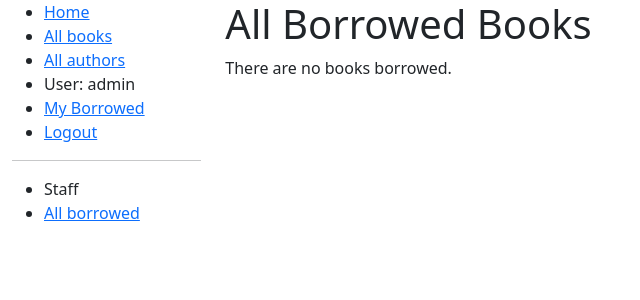
After one commit to WorthyFire/LocalLibrary, a Django app: page /catalog/borrowed/ in a window 1280 px wide. The commit adds this page. Shown: the top 300 px of the page, without its empty margins (0-640 px from the left). Run offline with Django 4.2, Linux system fonts and the light colour scheme; a user stored in the database is signed in; data comes from the database, SQL or seed files in the repository; both versions use the stored data as it was after the commit.

Commit message:
Выполненное "Испытай себя" часть 8. Добавление у администратора просмотра взятых книг определенным пользователем. Проверка на функциональность пройдена

```diff
--- a/locallibrary/catalog/models.py
+++ b/locallibrary/catalog/models.py
@@ -69,6 +69,8 @@ class BookInstance(models.Model):
 
     class Meta:
         ordering = ["due_back"]
+
+    permissions = (("can_mark_returned", "Set book as returned"),)
     def __str__(self):
         return f'{self.book.title}, {self.get_status_display()}, Due:{self.due_back}, ID: {self.id}'
 
--- a/locallibrary/catalog/templates/base_generic.html
+++ b/locallibrary/catalog/templates/base_generic.html
@@ -36,6 +36,7 @@
    <ul class="sidebar-nav">
    <li>Staff</li>
    {% if perms.catalog.can_mark_returned %}
+   <li><a href="{% url 'all-borrowed' %}">All borrowed</a></li>
    {% endif %}
    </ul>
     {% endif %}
--- /dev/null
+++ b/locallibrary/catalog/templates/catalog/bookinstance_list_borrowed_all.html
@@ -0,0 +1,19 @@
+{% extends "base_generic.html" %}
+
+{% block content %}
+    <h1>All Borrowed Books</h1>
+
+    {% if bookinstance_list %}
+    <ul>
+
+      {% for bookinst in bookinstance_list %}
+      <li class="{% if bookinst.is_overdue %}text-danger{% endif %}">
+        <a href="{% url 'book-detail' bookinst.book.pk %}">{{bookinst.book.title}}</a> ({{ bookinst.due_back }}) {% if user.is_staff %}- {{ bookinst.borrower }}{% endif %} {% if perms.catalog.can_mark_returned %}- <a href="{% url 'renew-book-librarian' bookinst.id %}">Renew</a>  {% endif %}
+      </li>
+      {% endfor %}
+    </ul>
+
+    {% else %}
+      <p>There are no books borrowed.</p>
+    {% endif %}
+{% endblock %}
--- a/locallibrary/catalog/urls.py
+++ b/locallibrary/catalog/urls.py
@@ -15,4 +15,5 @@ urlpatterns = [
 
 urlpatterns += [
     path('mybooks/', views.LoanedBooksByUserListView.as_view(), name='my-borrowed'),
+   path(r'borrowed/', views.LoanedBooksAllListView.as_view(), name='all-borrowed'),  # Added for challenge
 ]
--- a/locallibrary/catalog/views.py
+++ b/locallibrary/catalog/views.py
@@ -1,4 +1,4 @@
-from django.contrib.auth.mixins import LoginRequiredMixin
+from django.contrib.auth.mixins import LoginRequiredMixin, PermissionRequiredMixin
 from django.http import Http404
 from django.shortcuts import render
 from django.views import generic
@@ -67,3 +67,13 @@ class LoanedBooksByUserListView(LoginRequiredMixin,generic.ListView):
 
     def get_queryset(self):
         return BookInstance.objects.filter(borrower=self.request.user).filter(status__exact='o').order_by('due_back')
+
+class LoanedBooksAllListView(PermissionRequiredMixin, generic.ListView):
+
+    model = BookInstance
+    permission_required = 'catalog.can_mark_returned'
+    template_name = 'catalog/bookinstance_list_borrowed_all.html'
+    paginate_by = 10
+
+    def get_queryset(self):
+        return BookInstance.objects.filter(status__exact='o').order_by('due_back')
```
Also changed, not shown: locallibrary/db.sqlite3.
